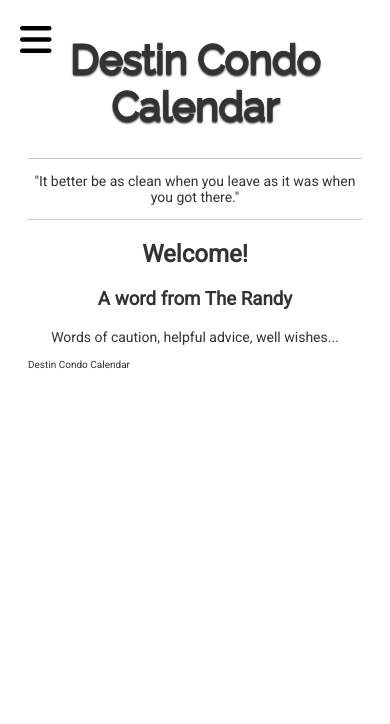
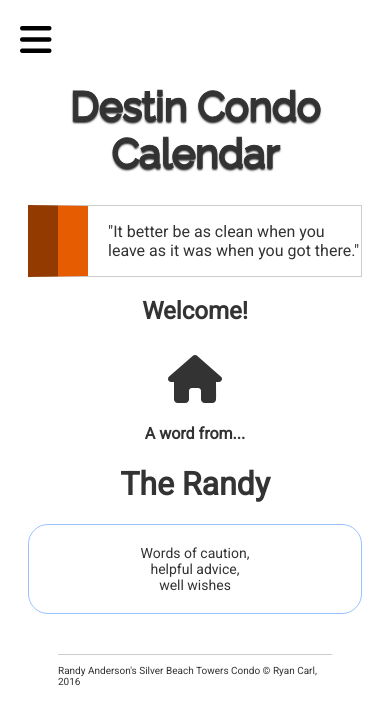
Before and after one commit to rcarl94/acc, a PHP site: page / in a window 390 px wide. Shown: the top 724 px of the page. Run offline with PHP 8.4, Linux system fonts and the light colour scheme; some libraries are stand-ins or nearby versions.

Commit message:
moved js, added icons and effect to nav btns, need to fix small screen nav

```diff
--- a/css/app.css
+++ b/css/app.css
@@ -46,7 +46,19 @@ p {
 }
 
 #greeting > h2 {
-  color: linear-gradient(to right, #c2f0f0, #84e1e1);
+  padding-bottom: 10px;
+  width: 10%;
+  margin-right: auto;
+  margin-left: auto;
+}
+
+#greeting > p {
+  border: 1px solid #99c2ff;
+  border-radius: 20px;
+  padding: 20px 40px;
+  width: 40%;
+  margin-right: auto;
+  margin-left: auto;
 }
 
 a.button {
@@ -149,28 +156,28 @@ button#menu-toggle:hover, button#menu-toggle:focus {
   clear: both;
 }
 
-#main > div:first-child {
-  border-top: 1px solid #ccc;
-  border-bottom: 1px solid #ccc;
+#motto {
+  border: 1px solid #ccc;
+  border-left: 60px groove #e65c00;
+  text-align: left;
+  padding-left: 20px;
   margin-bottom: 10px;
+}
+
+#motto > p {
+  font-size: 16px;
 }
 
 footer {
   font-size: 10px;
+  margin: 40px 30px;
+  border-top: 1px solid #ccc;
+  padding-top: 10px;
 }
 
 /* large only */
 @media only screen and (min-width: 50.001em) {
-  #nav > a.button:hover, #nav > a.button:focus {
-    transition: border-color 0.3s ease;
-    -webkit-transition: border-color  0.3s ease;
-    -moz-transition: border-color 0.3s ease;
-    -o-transition: border-color 0.3s ease;
-  }
 
-  #nav > a.button:hover, #nav > a.button:focus {
-    border-color: #ccc;
-  }
 }
 
 /* small only */
@@ -185,6 +192,7 @@ footer {
 
   #topbar {
     background: #fff;
+    margin-top: 55px;
   }
 
   .overlay > h1 {
@@ -195,9 +203,17 @@ footer {
     display: none;
   }
 
-  #nav > a.button {
+  #nav > .navBtnContainer {
     width: 100%;
     background: transparent;
     color: #333;
   }
+
+  #greeting > h2 {
+    width: 100%;
+  }
+
+  #greeting > p {
+    width: auto;
+  }
 }
--- a/index.html
+++ b/index.html
@@ -21,22 +21,22 @@
     </div>
     <div id="nav">
       <div class="navBtnContainer">
-        <a href="#" class="button"><i class="fa fa-calendar"></i><span>View Calendar</span></a>
+        <a href="#" class="button"><i class="fa fa-calendar fa-2x"></i><span>View Calendar</span></a>
       </div>
       <div class="navBtnContainer">
-        <a href="#" class="button"><i class="fa fa-calendar-plus-o"></i><span>Make a Reservation</span></a>
+        <a href="#" class="button"><i class="fa fa-calendar-plus-o fa-2x"></i><span>Make a Reservation</span></a>
       </div>
       <div class="navBtnContainer">
-        <a href="#" class="button"><i class="fa fa-question-circle-o"></i><span>Silver Beach Towers</span></a>
+        <a href="#" class="button"><i class="fa fa-question-circle-o fa-2x"></i><span>Silver Beach Towers</span></a>
       </div>
       <div class="navBtnContainer">
-        <a href="#" class="button"><i class="fa fa-play-circle-o"></i><span>Videos</span></a>
+        <a href="#" class="button"><i class="fa fa-play-circle-o fa-2x"></i><span>Videos</span></a>
       </div>
       <div class="navBtnContainer">
-        <a href="#" class="button"><i class="fa fa-video-camera"></i><span>Beach Cam</span></a>
+        <a href="#" class="button"><i class="fa fa-video-camera fa-2x"></i><span>Beach Cam</span></a>
       </div>
       <div class="navBtnContainer">
-        <a href="#" class="button"><i class="fa fa-sun-o"></i><span>Weather</span></a>
+        <a href="#" class="button"><i class="fa fa-sun-o fa-2x"></i><span>Weather</span></a>
       </div>
     </div>
     <div id="main">
@@ -45,13 +45,16 @@
       </div>
       <div id="greeting">
         <h2>Welcome!</h2>
-        <h3>A word from <span>The Randy</span></h3>
-        <p>Words of caution, helpful advice, well wishes&#46;&#46;&#46;</p>
+        <i class="fa fa-home fa-3x"></i>
+        <h4>A word from&#46;&#46;&#46;</h4>
+        <h1><strong>The Randy</strong></h1>
+        <p>Words of caution,<br>helpful advice,<br>well wishes</p>
       </div>
       <div id="calendar" style="display:none;">
-        <iframe src="https://calendar.google.com/calendar/embed?title=Unit%20604%20W&amp;showPrint=0&amp;showCalendars=0&amp;height=600&amp;wkst=1&amp;bgcolor=%23FFFFFF&amp;src=au01pvmk5ifat1jond6pc7rthc%40group.calendar.google.com&amp;color=%232952A3&amp;ctz=America%2FChicago" style="border-width:0" width="800" height="600" frameborder="0" scrolling="no"></iframe>
       </div>
     </div>
-    <footer>Destin Condo Calendar</footer>
+    <footer>Randy Anderson's Silver Beach Towers Condo &copy; Ryan Carl, 2016</footer>
+
+    <script src="js/app.js"></script>
   </body>
 </html>
--- a/app.js
+++ b/js/app.js
@@ -1,4 +1,4 @@
-$(document).ready(fucntion() {
+$(document).ready(function() {
   $("#menu-toggle").click(function() {
     $("#menu-toggle").toggle();
     $("#nav").toggle();
```
Also changed, not shown: other parts of css/app.css (+13 -18 lines).
